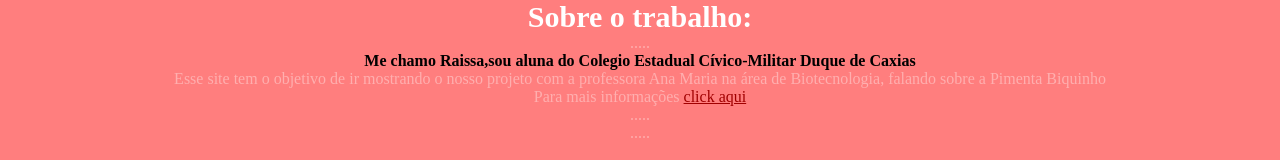
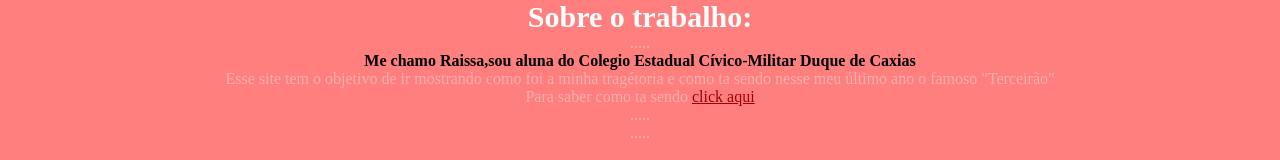
Before and after one commit to FEWFNWKFNWEFOJWKFW/Prog-1---Turma-3D, a plain HTML site: page index.html in a window 1280 px wide. Shown: the part 189-349 px from the top of the page. Drawn offline with Linux system fonts and the light colour scheme.

Commit message:
µ─mj.j.k.jk.vdv

```diff
--- a/index.html
+++ b/index.html
@@ -22,8 +22,8 @@
 <center>
     <p style="color: #ffafaf;">.....</p>
     <b style="color: #ffafaf);""> Me chamo Raissa,sou aluna do Colegio Estadual Cívico-Militar Duque de Caxias</b>
-    <p style="color: #ffafaf;"> Esse site tem o objetivo de ir mostrando o nosso projeto com a professora Ana Maria na área de Biotecnologia, falando sobre a Pimenta Biquinho</p>
-    <p style="color: #ffafaf;">Para mais informações <a style="color: #a10000;" href="pagina.html"> click aqui</a></p>
+    <p style="color: #ffafaf;"> Esse site tem o objetivo de ir mostrando como foi a minha tragétoria e como ta sendo nesse meu último ano o famoso "Terceirão"</p>
+    <p style="color: #ffafaf;">Para saber como ta sendo <a style="color: #a10000;" href="pagina.html"> click aqui</a></p>
     <p style="color: #ffafaf;">.....</p>
     <p style="color: #ffafaf;">.....</p>
 </center>
```
